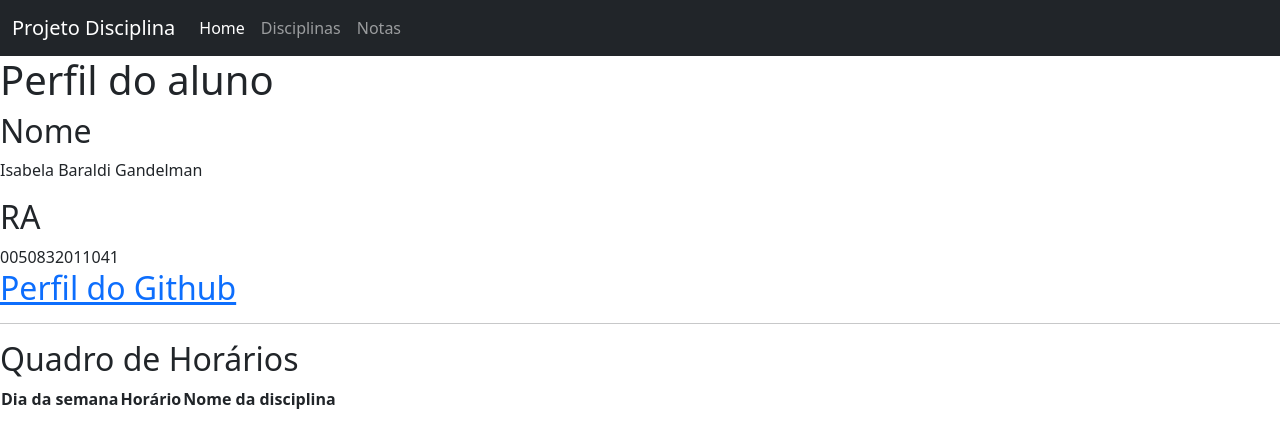
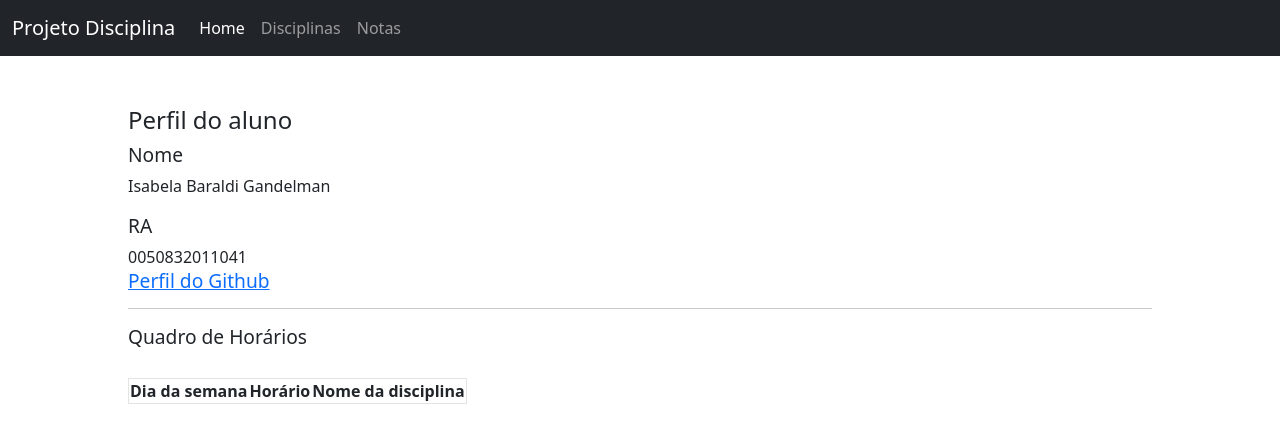
Before and after one commit to isabeela/projeto-disciplina, an Angular app: page / in a window 1280 px wide. Shown: the top 448 px of the page. Built offline with nearby package versions, Linux system fonts and the light colour scheme.

Commit message:
2 files modified

```diff
--- a/src/app/home/home.component.css
+++ b/src/app/home/home.component.css
@@ -0,0 +1,27 @@
+section {
+  margin: 0 auto;
+  width: 80%;
+  padding: 50px 0;
+}
+
+div {
+  text-align: left;
+}
+
+h1 {
+  font-size: 1.5rem;
+}
+
+h2 {
+  font-size: 1.2rem;
+}
+
+table {
+  border: 1px solid #e3e3e3;
+  margin: 30px 0;
+}
+
+ table > tr {
+  padding: 10px;
+
+}
--- a/src/app/home/home.component.html
+++ b/src/app/home/home.component.html
@@ -1,3 +1,5 @@
+<section>
+
   <div>
     <h1> Perfil do aluno </h1>
     <h2> Nome </h2>
@@ -11,7 +13,6 @@
 
   </div>
   <hr>
-
   <div>
     <h2> Quadro de Horários </h2>
     <table>
@@ -27,3 +28,4 @@
       </tr>
     </table>
   </div>
+</section>
```
Lines whose indentation alone changed are shown as unchanged.
